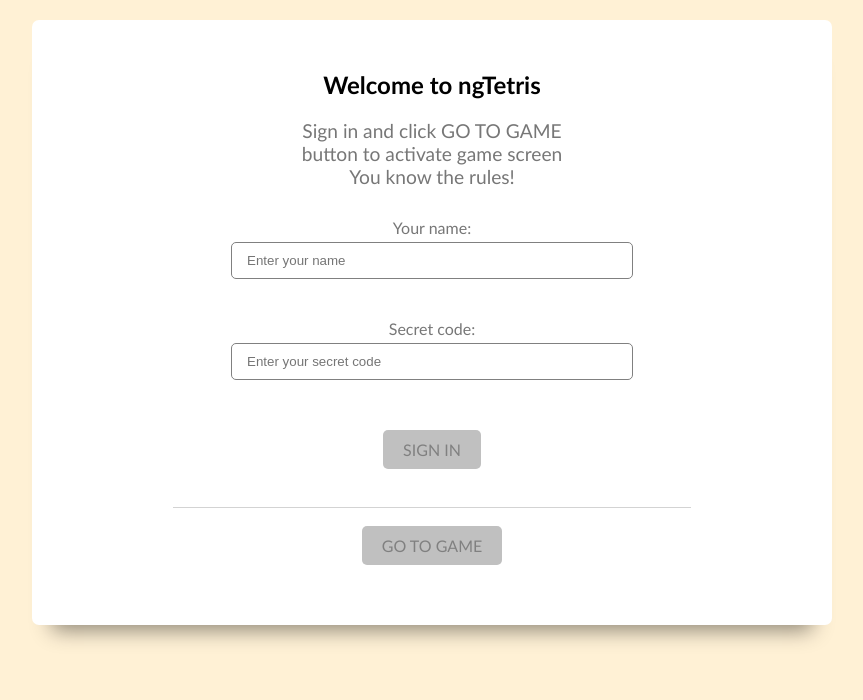
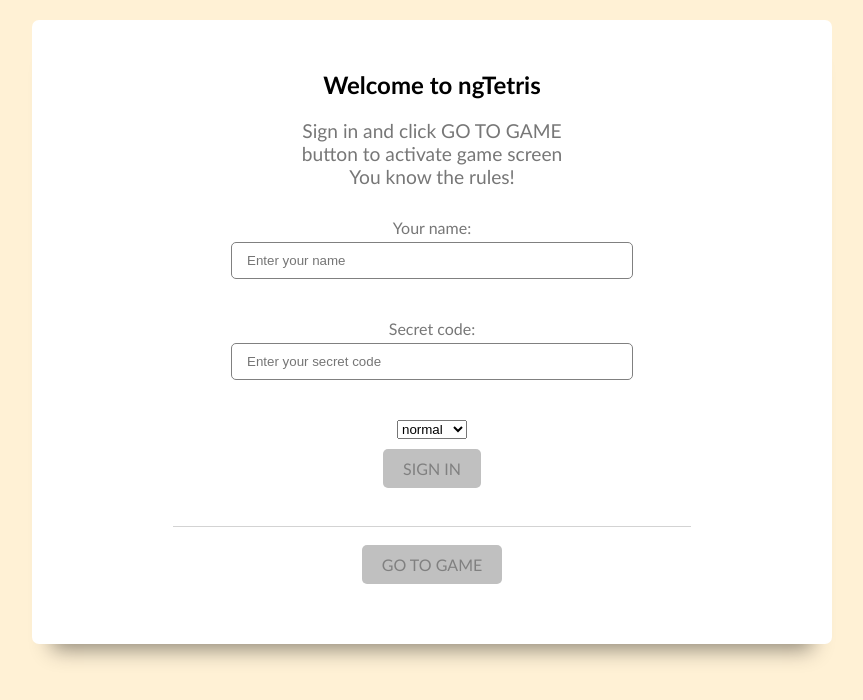
Before and after one commit to AzulloCyll/tetris_angular, an Angular app: page /intro in a window 1280 px wide. Shown: the top 700 px of the page, without its empty margins (208-1071 px from the left). Built offline with nearby package versions, Linux system fonts and the light colour scheme; what ngx-tetris would draw is missing.

Commit message:
added select for color palette

```diff
--- a/src/app/game/modal2/modal2.component.ts
+++ b/src/app/game/modal2/modal2.component.ts
@@ -3,7 +3,7 @@ import {
   OnInit,
   Output,
   EventEmitter,
-	OnDestroy
+  OnDestroy,
 } from '@angular/core';
 import { faAngleUp, faAngleDown } from '@fortawesome/free-solid-svg-icons';
 
@@ -20,7 +20,7 @@ export interface hiScoresData {
 @Component({
   selector: 'app-modal2',
   templateUrl: './modal2.component.html',
-	styleUrls: ['./modal2.component.scss']
+  styleUrls: ['./modal2.component.scss'],
 })
 export class Modal2Component implements OnInit, OnDestroy {
   private _sub$: Subscription;
@@ -35,10 +35,10 @@ export class Modal2Component implements OnInit, OnDestroy {
 
     this._sub$ = this._timer$
       .pipe(
-				switchMap(() => this._hiScoresStream$),
-				filter(() => this.paused)
+        filter(() => this.paused),
+        switchMap(() => this._hiScoresStream$)
       )
-			.subscribe((result: any) => {
+      .subscribe((result) => {
         this.dataToShow = result;
         console.log('Refreshed');
       });
@@ -53,8 +53,7 @@ export class Modal2Component implements OnInit, OnDestroy {
   faAngleUp = faAngleUp;
   faAngleDown = faAngleDown;
 
-	@Output() handleModal2Visibility: EventEmitter<boolean> =
-		new EventEmitter();
+  @Output() handleModal2Visibility: EventEmitter<boolean> = new EventEmitter();
 
   public player: string;
   public score: number;
--- a/src/app/intro/intro.component.html
+++ b/src/app/intro/intro.component.html
@@ -81,6 +81,18 @@
       </div>
     </div>
 
+    <div class="input-container">
+      <select (change)="selectedColorPaletteHandler($event)">
+        <option
+          *ngFor="let option of optionsInColorPalletes"
+          [value]="option"
+          [attr.selected]="option === selectedColorPallette ? true : null"
+        >
+          {{ option }}
+        </option>
+      </select>
+    </div>
+
     <button type="submit" [disabled]="!loginForm.valid">Sign in</button>
 
     <hr />
@@ -89,7 +101,7 @@
       class="start-button"
       value="game"
       [disabled]="!isLogged"
-      [routerLink]="['/game']"
+      [routerLink]="['/game', selectedColorPallette]"
     >
       go to game
     </button>
--- a/src/app/intro/intro.component.ts
+++ b/src/app/intro/intro.component.ts
@@ -20,6 +20,12 @@ export class IntroComponent implements OnInit {
 
   public isLogged: boolean = false;
   public auth: any = { success: false };
+  public optionsInColorPalletes: Array<string> = ['normal', 'contrast'];
+  public selectedColorPallette: string = 'normal';
+
+  public selectedColorPaletteHandler($event: Event) {
+    this.selectedColorPallette = ($event.target as HTMLOptionElement).value;
+  }
 
   public verify(form: FormGroup) {
     const playerName = form.value.name;
```
Also changed, not shown: src/app/app.module.ts (+5 -5 lines), 1 other file (tests, documents, lock files or other folders). Lines whose indentation alone changed are shown as unchanged.
